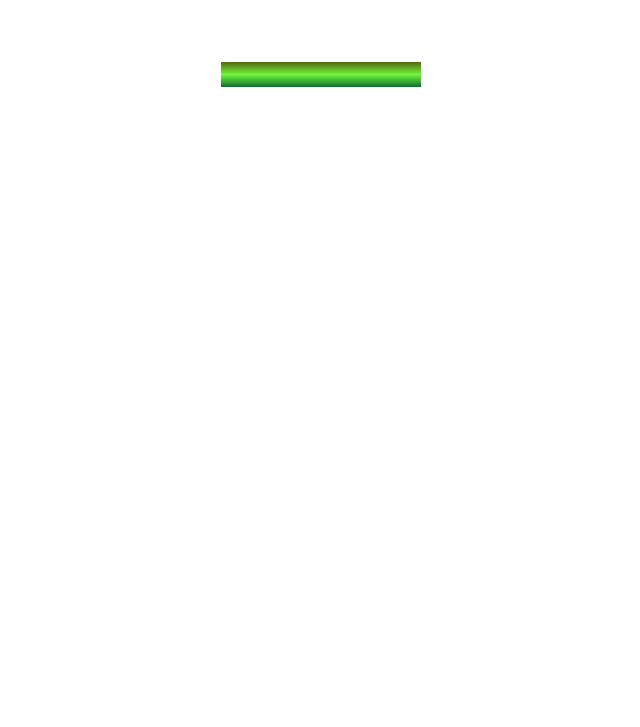
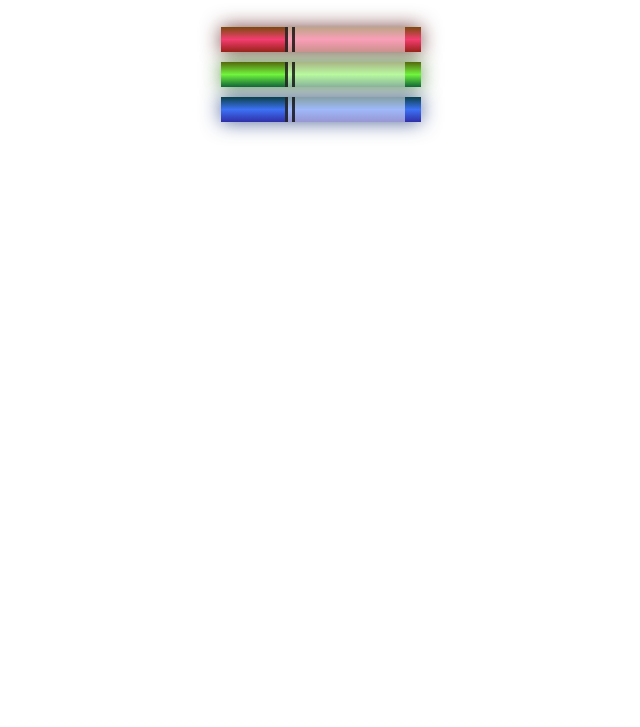
Before and after one commit to emineOzerdemCoskun/responsive-web-design, a plain HTML site: page learn-css-colors-by-building-a-set-of-colored-markers/index.html in a window 1280 px wide. Shown: the part 73-800 px from the top of the page, without its empty margins (319-959 px from the left). Drawn offline with Linux system fonts and the light colour scheme.

Commit message:
Continue March 11, 2023

```diff
--- a/learn-css-colors-by-building-a-set-of-colored-markers/index.html
+++ b/learn-css-colors-by-building-a-set-of-colored-markers/index.html
@@ -13,10 +13,17 @@
     <h1>CSS Color Markers</h1>
     <div class="container">
         <div class="marker red">
+            <div class="cap"></div>
             <div class="sleeve"></div>
         </div>
-        <div class="marker green"></div>
-        <div class="marker blue"></div>
+        <div class="marker green">
+            <div class="cap"></div>
+            <div class="sleeve"></div>
+        </div>
+        <div class="marker blue">
+            <div class="cap"></div>
+            <div class="sleeve"></div>
+        </div>
     </div>
 </body>
 
--- a/learn-css-colors-by-building-a-set-of-colored-markers/styles.css
+++ b/learn-css-colors-by-building-a-set-of-colored-markers/styles.css
@@ -14,19 +14,33 @@ h1 {
 }
 
 .red {
-    background: linear-gradient(rgb(122, 74, 14), rgb(245, 62, 113), rgb(162, 27, 27)%);
+    background: linear-gradient(rgb(122, 74, 14), rgb(245, 62, 113), rgb(162, 27, 27));
+    box-shadow: 0px 0px 20px 0px rgba(83, 14, 14, 0.8)
 }
 
 .green {
     background: linear-gradient(#55680D, #71F53E, #116C31);
+    box-shadow: 0px 0px 20px 0px #3B7E20CC;
 }
 
 .blue {
-    background: linear-gradient(hsl(186, 76% 16%), hsl(223, 90%, 60%), hsl(240, 56%, 42%));
+    background: linear-gradient(hsl(186, 76%, 16%), hsl(223, 90%, 60%), hsl(240, 56%, 42%));
+    box-shadow: 0px 0px 20px 0px hsla(223, 59%, 31%, 0.8);
 }
 
 .sleeve {
-    background: rgba(255, 255, 255, 50%);
+    background-color: rgba(255, 255, 255, 0.5);
     width: 110px;
-    height: 25;
+    height: 25px;
+    border-left: 10px double rgba(0, 0, 0, 0.75);
 }
+
+.cap {
+    width: 60px;
+    height: 25px;
+}
+
+.cap,
+.sleeve {
+    display: inline-block;
+}
```
